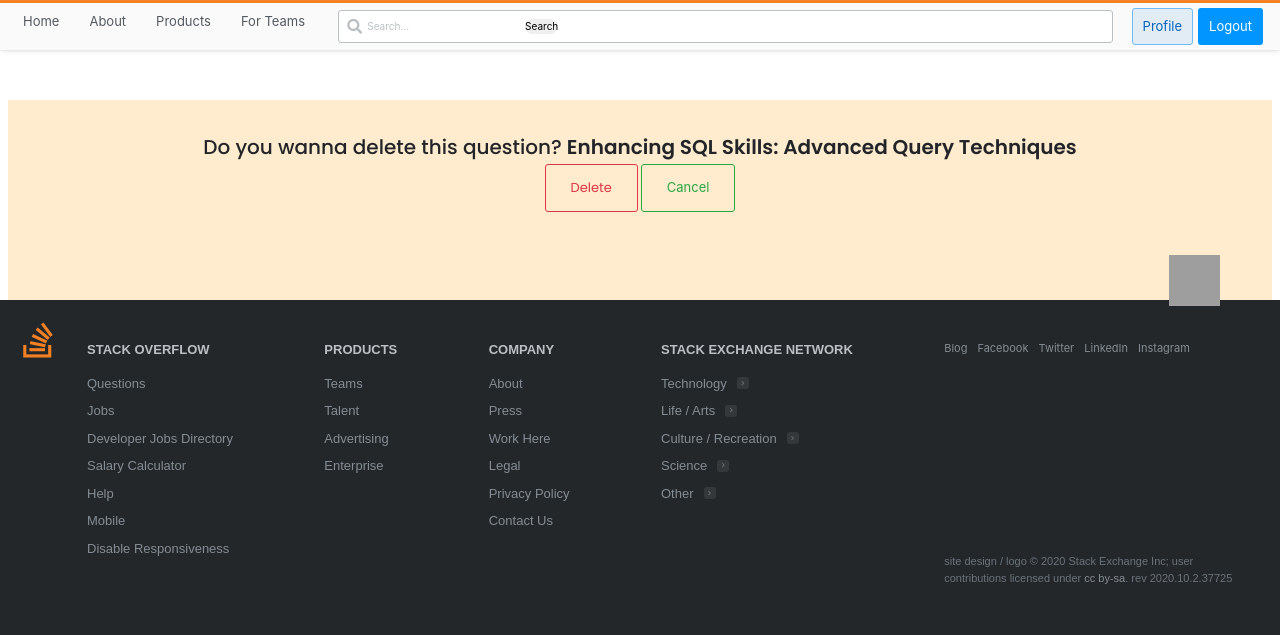
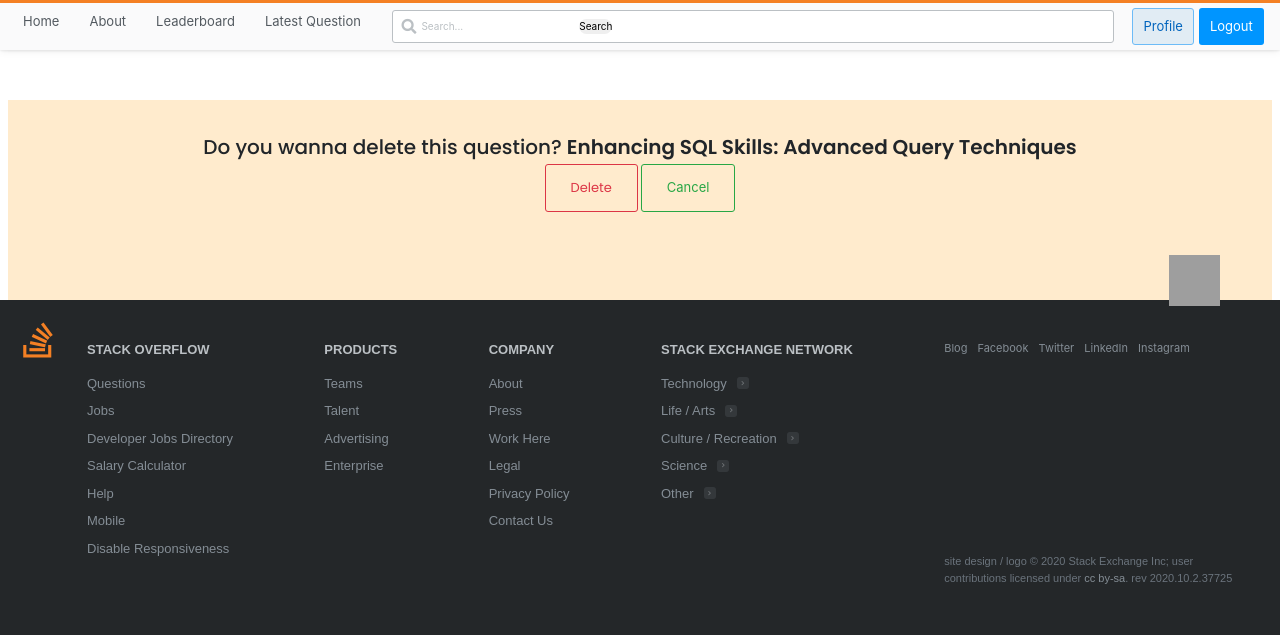
Before and after one commit to khoivankarik/UDPT_Project, a Django app: page /questions/21/delete/ in a window 1280 px wide. Shown: the top 635 px of the page. Run offline with Django 3.2, Linux system fonts and the light colour scheme; a user stored in the database is signed in; data comes from the database, SQL or seed files in the repository; some libraries are stand-ins or nearby versions; grey boxes are pictures that could not be loaded.

Commit message:
Update Homepage
Delete picture
Edit link Homepage

```diff
--- a/stackprj/templates/base.html
+++ b/stackprj/templates/base.html
@@ -29,8 +29,8 @@
             <ul>
                 <li><a href="{% url 'stackbase:home' %}">Home</a></li>
                 <li><a href="#">About</a></li>
-                <li><a href="#">Products</a></li>
-                <li><a href="#">For Teams</a></li>
+                <li><a href="{% url 'stackbase:leaderboard' %}">Leaderboard</a></li>
+                <li><a href="{% url 'stackbase:question-lists' %}">Latest Question</a></li>
             </ul>
         </div>
         <div class="nav-search">
--- a/stackprj/templates/home.html
+++ b/stackprj/templates/home.html
@@ -2,9 +2,9 @@
 {% block content %}
 <section class="hero">
     <div class="hero-content">
-        <h1 class="hero-title">We <span><3 </span> Viet Nam</h1>
+        <h1 class="hero-title">Trí Thức Việt Nam</h1>
         <p class="hero-paragraph">
-            We build products that empower developers and connect them to solutions that enable productivity, growth, and discovery.
+            Cộng đồng cho phép người dùng hỏi và trả lời tất cả các kiến thức thường thức.
         </p>
         <div class="hero-options">
             <a class="btn btn-developers" href="{% url 'stackbase:leaderboard' %}">Leaderboard</a>
```
Also changed, not shown: stackprj/media/profile_pic/242989057_582281286238891_5985422734923016994_n.jpg (deleted), stackprj/media/profile_pic/243552539_239717571446640_6744186283718526694_n.jpg (deleted), stackprj/media/profile_pic/AAPL_2021-10-03_22-30-50.png (deleted).
